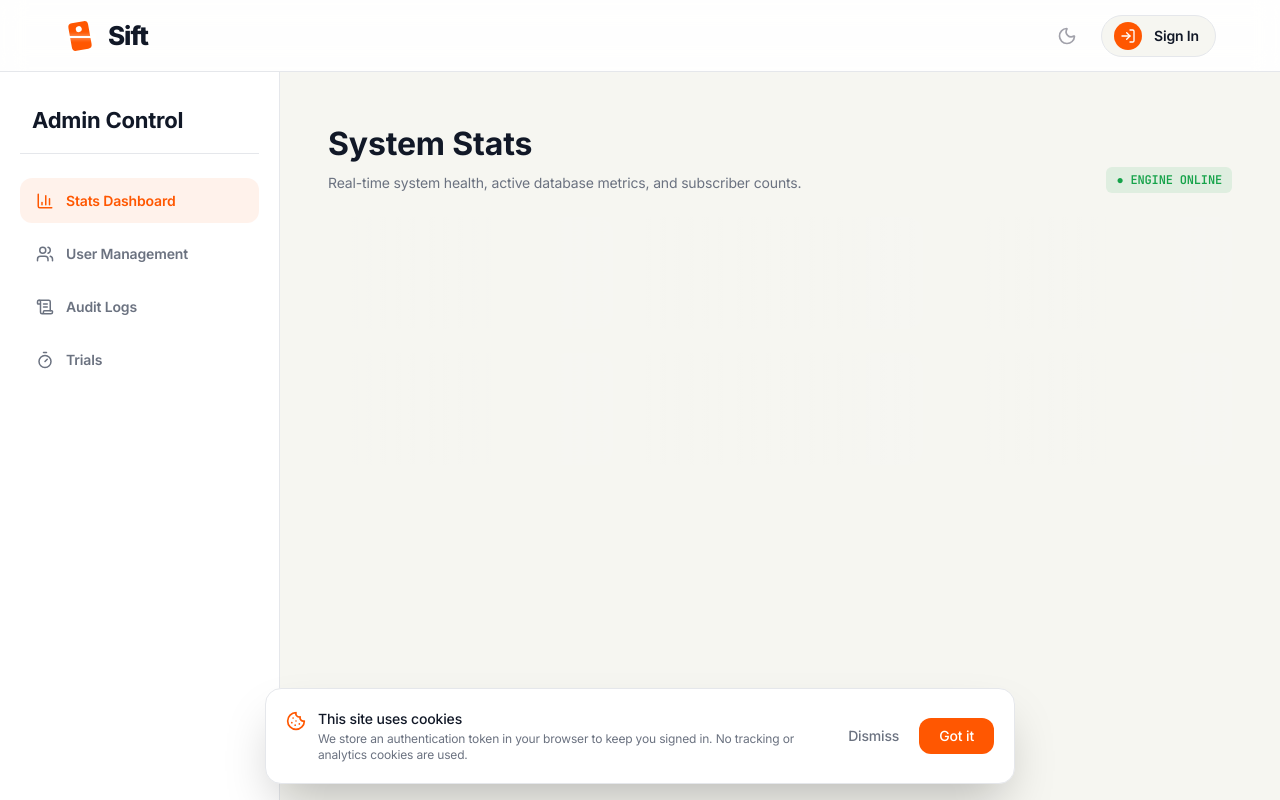
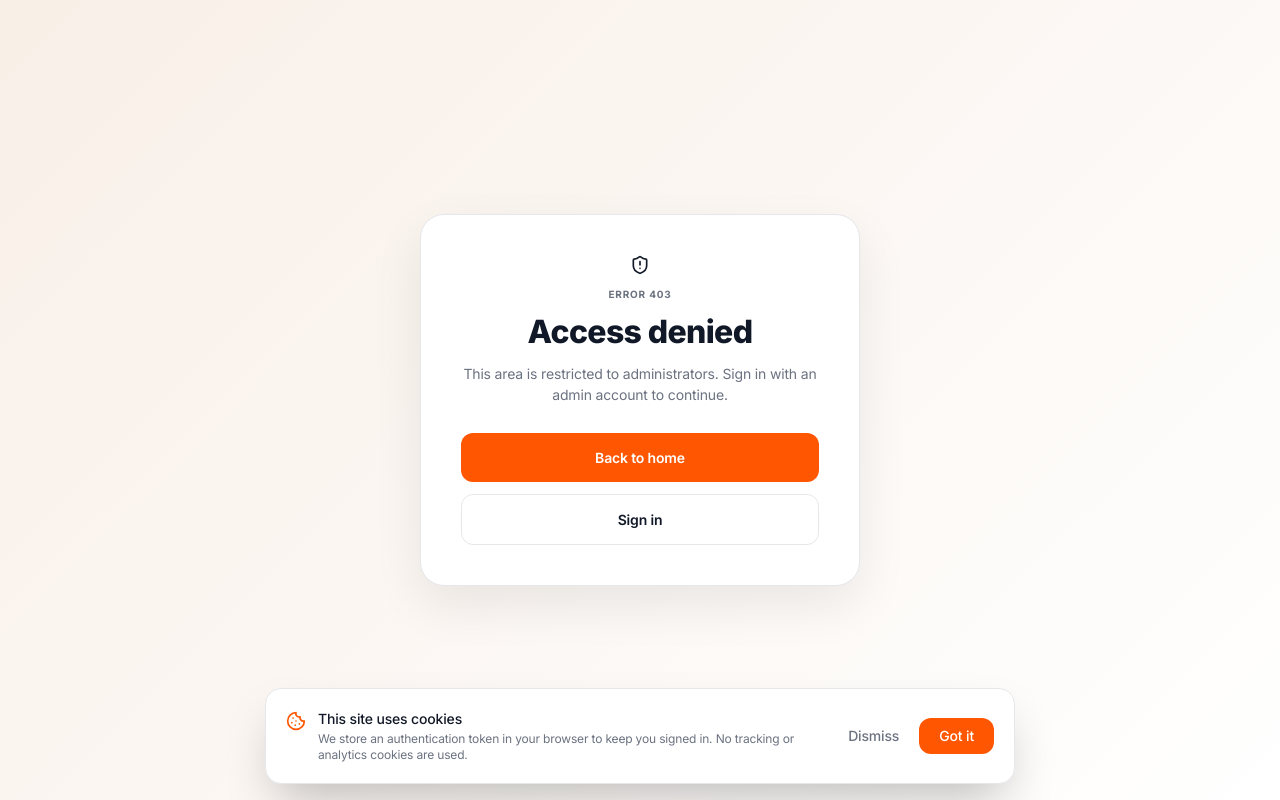
Before and after one commit to AlexanderBell-gh/Sift, a React (Vite) app: page /admin in a window 1280 px wide. Built offline with nearby package versions, Linux system fonts and the light colour scheme.

Commit message:
Added missing pages for 404, 403 errors & fixed a bug that allowed signed out users to access the admin panel

```diff
--- a/src/App.tsx
+++ b/src/App.tsx
@@ -6,6 +6,8 @@ import AuthPage from './components/AuthPage';
 import WatchlistPage from './components/WatchlistPage';
 import AdminPage from './components/AdminPage';
 import SettingsPage from './components/SettingsPage';
+import RequireAdmin from './components/RequireAdmin';
+import { NotFoundPage, RouteErrorBoundary } from './components/ErrorPage';
 import { CookieConsent } from './components/ui/CookieConsent';
 import ExtensionFAB from './components/ExtensionFAB';
 
@@ -20,15 +22,24 @@ function App() {
   return (
     <ThemeProvider>
       <AuthProvider>
+        <RouteErrorBoundary>
         <Routes>
           <Route path="/" element={<SearchPage />} />
           <Route path="/auth" element={<AuthPage />} />
           <Route path="/search" element={<Navigate to="/" replace />} />
           <Route path="/watchlist" element={<WatchlistPage />} />
-          <Route path="/admin" element={<AdminPage />} />
+          <Route
+            path="/admin"
+            element={
+              <RequireAdmin>
+                <AdminPage />
+              </RequireAdmin>
+            }
+          />
           <Route path="/settings" element={<SettingsPage />} />
-          <Route path="*" element={<Navigate to="/" replace />} />
+          <Route path="*" element={<NotFoundPage />} />
         </Routes>
+        </RouteErrorBoundary>
         <ExtensionFAB />
         <CookieConsent />
       </AuthProvider>
--- a/src/components/AdminPage.tsx
+++ b/src/components/AdminPage.tsx
@@ -1,7 +1,6 @@
 import { useState, useEffect, useCallback, useRef } from 'react';
 import { Shield, Users, ScrollText, Timer, ChevronLeft, ChevronRight, Search as SearchIcon, BarChart3, ChevronDown, Check } from 'lucide-react';
 import { useAuth } from '../contexts/auth-context';
-import { useNavigate } from 'react-router-dom';
 import NavHeader from './NavHeader';
 import {
   getAdminStats,
@@ -18,8 +17,8 @@ type Tab = 'dashboard' | 'users' | 'audit' | 'trials';
 
 export default function AdminPage() {
   const { token, user, loading: authLoading } = useAuth();
-  const navigate = useNavigate();
   const [error, setError] = useState('');
+  const isAuthorized = !authLoading && !!token && user?.role === 'admin';
 
   const [tab, setTab] = useState<Tab>('dashboard');
   const [stats, setStats] = useState<AdminStats | null>(null);
@@ -53,8 +52,8 @@ export default function AdminPage() {
 
   useEffect(() => {
     if (authLoading) return;
+    // Route guard (RequireAdmin) owns access control; never fetch or render shell when unauthorized.
     if (!token || user?.role !== 'admin') {
-      navigate('/');
       return;
     }
     getAdminStats(token)
@@ -67,7 +66,7 @@ export default function AdminPage() {
         setTabLoaded(prev => ({ ...prev, dashboard: true }));
       })
       .finally(() => setLoadingByTab(prev => ({ ...prev, dashboard: false })));
-  }, [token, user, authLoading, navigate]);
+  }, [token, user, authLoading]);
 
   const loadUsers = useCallback(async (page = 1, search = '', filter = 'users') => {
     if (!token) return;
@@ -120,11 +119,12 @@ export default function AdminPage() {
   }, [token]);
 
   useEffect(() => {
+    if (!isAuthorized) return;
     // eslint-disable-next-line react-hooks/set-state-in-effect -- idiomatic fetch-on-tab-change; loaders set their loading flag synchronously
     if (tab === 'users') loadUsers(1, userSearch, userFilter);
     if (tab === 'audit') loadLogs(1);
     if (tab === 'trials') loadTrials(1, trialsStatus);
-  }, [tab, loadUsers, loadLogs, loadTrials, userSearch, userFilter, trialsStatus]);
+  }, [tab, loadUsers, loadLogs, loadTrials, userSearch, userFilter, trialsStatus, isAuthorized]);
 
   // audit filter re-fetch handled inline in filter pill onClick
 
@@ -171,6 +171,8 @@ export default function AdminPage() {
     { key: 'audit', label: 'Audit Logs', icon: ScrollText },
     { key: 'trials', label: 'Trials', icon: Timer },
   ];
+
+  if (!isAuthorized) return null;
 
   return (
     <div className="page-shell">
--- /dev/null
+++ b/src/components/ErrorPage.tsx
@@ -0,0 +1,122 @@
+import { Component, type ReactNode } from 'react';
+import { useNavigate } from 'react-router-dom';
+import { ShieldAlert, SearchX, TriangleAlert } from 'lucide-react';
+
+interface ErrorPageProps {
+  code: string;
+  title: string;
+  message: string;
+  primaryLabel?: string;
+  primaryTo?: string;
+  secondaryLabel?: string;
+  secondaryTo?: string;
+}
+
+function ErrorPage({
+  code,
+  title,
+  message,
+  primaryLabel = 'Back to home',
+  primaryTo = '/',
+  secondaryLabel,
+  secondaryTo,
+}: ErrorPageProps) {
+  const navigate = useNavigate();
+  const Icon = code === '403' ? ShieldAlert : code === '404' ? SearchX : TriangleAlert;
+
+  return (
+    <div className="auth-wrapper">
+      <div className="auth-card" role="alert" aria-live="assertive">
+        <div className="auth-header">
+          <Icon className="icon-md" aria-hidden="true" />
+          <span className="metric-label">{`Error ${code}`}</span>
+          <h1 className="auth-title">{title}</h1>
+          <p className="auth-subtitle">{message}</p>
+        </div>
+        <div className="admin-stack-sm">
+          <button onClick={() => navigate(primaryTo)} className="btn-primary">
+            {primaryLabel}
+          </button>
+          {secondaryLabel && secondaryTo && (
+            <button onClick={() => navigate(secondaryTo)} className="btn-secondary">
+              {secondaryLabel}
+            </button>
+          )}
+        </div>
+      </div>
+    </div>
+  );
+}
+
+export function ForbiddenPage() {
+  return (
+    <ErrorPage
+      code="403"
+      title="Access denied"
+      message="This area is restricted to administrators. Sign in with an admin account to continue."
+      secondaryLabel="Sign in"
+      secondaryTo="/auth"
+    />
+  );
+}
+
+export function NotFoundPage() {
+  return (
+    <ErrorPage
+      code="404"
+      title="Page not found"
+      message="The page you are looking for does not exist or was moved."
+    />
+  );
+}
+
+export function UnexpectedErrorPage({ onRetry }: { onRetry?: () => void }) {
+  const navigate = useNavigate();
+
+  return (
+    <div className="auth-wrapper">
+      <div className="auth-card" role="alert" aria-live="assertive">
+        <div className="auth-header">
+          <TriangleAlert className="icon-md" aria-hidden="true" />
+          <span className="metric-label">Error</span>
+          <h1 className="auth-title">Something went wrong</h1>
+          <p className="auth-subtitle">An unexpected error occurred. Try again or return home.</p>
+        </div>
+        <div className="admin-stack-sm">
+          <button
+            onClick={() => (onRetry ? onRetry() : window.location.reload())}
+            className="btn-primary"
+          >
+            Try again
+          </button>
+          <button onClick={() => navigate('/')} className="btn-secondary">
+            Back to home
+          </button>
+        </div>
+      </div>
+    </div>
+  );
+}
+
+interface ErrorBoundaryProps {
+  children: ReactNode;
+}
+
+interface ErrorBoundaryState {
+  hasError: boolean;
+}
+
+export class RouteErrorBoundary extends Component<ErrorBoundaryProps, ErrorBoundaryState> {
+  state: ErrorBoundaryState = { hasError: false };
+
+  static getDerivedStateFromError(): ErrorBoundaryState {
+    return { hasError: true };
+  }
+
+  render() {
+    if (this.state.hasError) {
+      return <UnexpectedErrorPage onRetry={() => this.setState({ hasError: false })} />;
+    }
+    return this.props.children;
+  }
+}
--- /dev/null
+++ b/src/components/RequireAdmin.tsx
@@ -0,0 +1,26 @@
+import type { ReactNode } from 'react';
+import { useAuth } from '../contexts/auth-context';
+import { ForbiddenPage } from './ErrorPage';
+
+export default function RequireAdmin({ children }: { children: ReactNode }) {
+  const { token, user, loading } = useAuth();
+
+  if (loading) {
+    return (
+      <div className="auth-wrapper">
+        <div className="auth-card">
+          <div className="empty-state-box" aria-live="polite">
+            <p className="empty-state-title">Checking access</p>
+            <p className="empty-state-desc">Verifying your session.</p>
+          </div>
+        </div>
+      </div>
+    );
+  }
+
+  if (!token || user?.role !== 'admin') {
+    return <ForbiddenPage />;
+  }
+
+  return <>{children}</>;
+}
--- a/src/contexts/AuthContext.tsx
+++ b/src/contexts/AuthContext.tsx
@@ -10,7 +10,9 @@ function broadcastAuthToken(token: string | null) {
 export function AuthProvider({ children }: { children: ReactNode }) {
   const [user, setUser] = useState<User | null>(null);
   const [token, setToken] = useState<string | null>(() => localStorage.getItem('auth_token'));
-  const [loading, setLoading] = useState(true);
+  // No stored token means no validation round-trip; start resolved so route
+  // guards redirect immediately instead of hanging on `loading`.
+  const [loading, setLoading] = useState(token !== null);
 
   useEffect(() => {
     if (!token) return;
```
